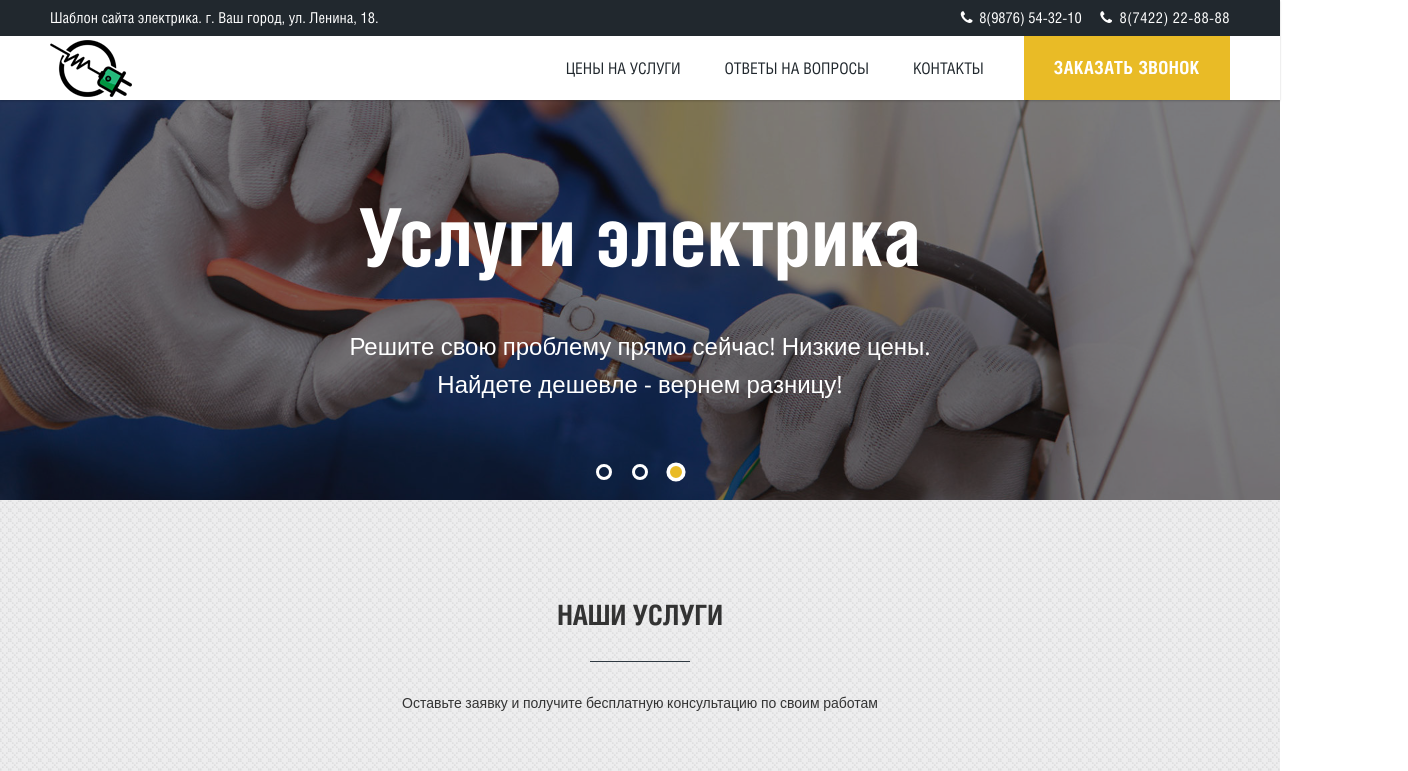
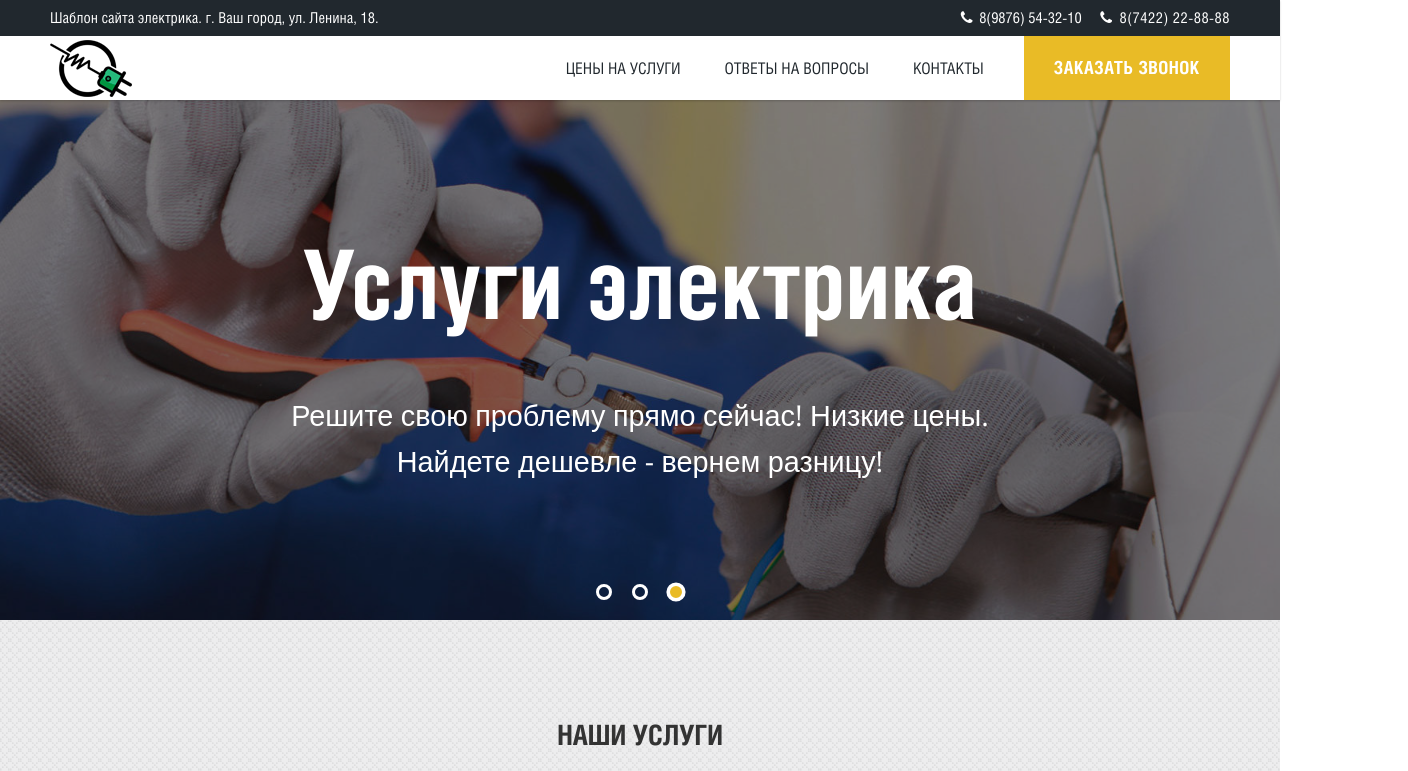
Before and after one commit to FlexoKub/Diplom, a website built with webpack: page index.html in a window 1280 px wide. Shown: the top 771 px of the page, 1408 px wide, since content can reach past the window. Built offline with nearby package versions, Linux system fonts and the light colour scheme; files whose address does not match are found by name.

Commit message:
Правки в стилях

```diff
--- a/css/style.css
+++ b/css/style.css
@@ -850,18 +850,7 @@ hr.white {
 .top-slider .slick-dots li.slick-active {
 	background-color: #fff !important;
 }
-/* .top-slider {
-	overflow: hidden;
-	height: 450px;
-	position: relative;
-	display: block;
-} */
-/* .top-slider .item {
-	overflow: hidden;
-	height: 450px;
-	position: relative;
 
-} */
 .top-slider {
     position: relative;
     height: 775px;
@@ -960,13 +949,13 @@ video#video_background {
 	z-index: 1;
 }
 
+.top-slider .item {
+	height: 400px;
+}
+.top-slider {
+	height: 400px;
+}
 @media only screen and (min-width: 768px) {
-	.top-slider .item {
-		height: 400px;
-	}
-	.top-slider {
-		height: 400px;
-	}
 	.header-push {
 		height: 100px;
 		-webkit-transition: all 200ms ease-out;
@@ -986,7 +975,7 @@ video#video_background {
 	}
 }
 
-@media only screen and (max-width: 768px) {
+@media only screen and (min-width: 992px) {
 	.top-slider .item {
 		height: 520px;
 	}
@@ -994,12 +983,13 @@ video#video_background {
 		height: 520px;
 	}
 	.top-slider .table {
-		opacity: 0;
-		visibility: hidden;
-		-webkit-transform: scale(1.5);
-		-ms-transform: scale(1.5);
-		-o-transform: scale(1.5);
-		transform: scale(1.5);
+		opacity: 1;
+		/* visibility: hidden; */
+		/* overflow: hidden; */
+		-webkit-transform: scale(1.2);
+		-ms-transform: scale(1.2);
+		-o-transform: scale(1.2);
+		transform: scale(1.2);
 		-webkit-transition: 0.5s;
 		-o-transition: 0.5s;
 		transition: 0.5s;
--- a/index.html
+++ b/index.html
@@ -121,8 +121,8 @@
 								Другой кричащий заголовок!
 							</div>
 							<div class="text">
-								В этом блоке можно разместить несколько слайдов на любую тематику, с необходимыми вам
-								заголовками и текстами
+								В этом блоке можно разместить несколько слайдов на любую тематику,<br />
+								с необходимыми вам заголовками и текстами.
 							</div>
 						</div>
 					</div>
```
